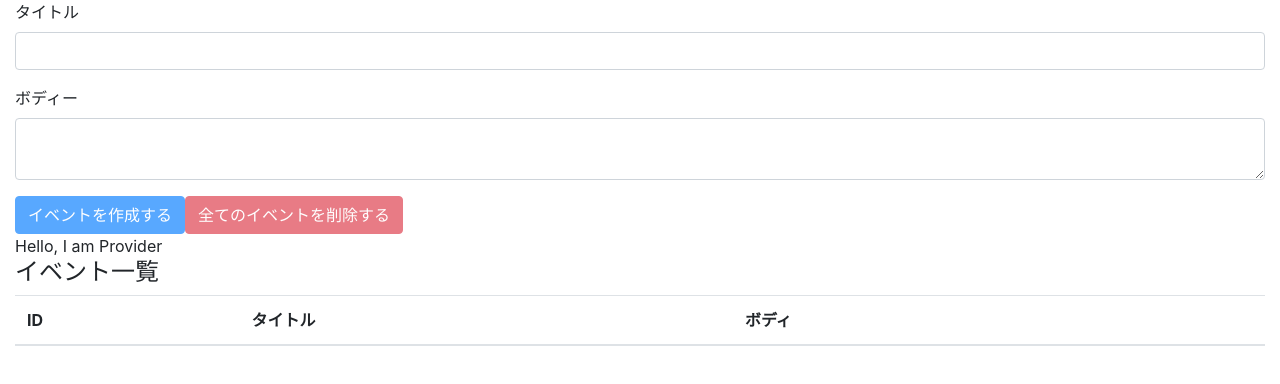
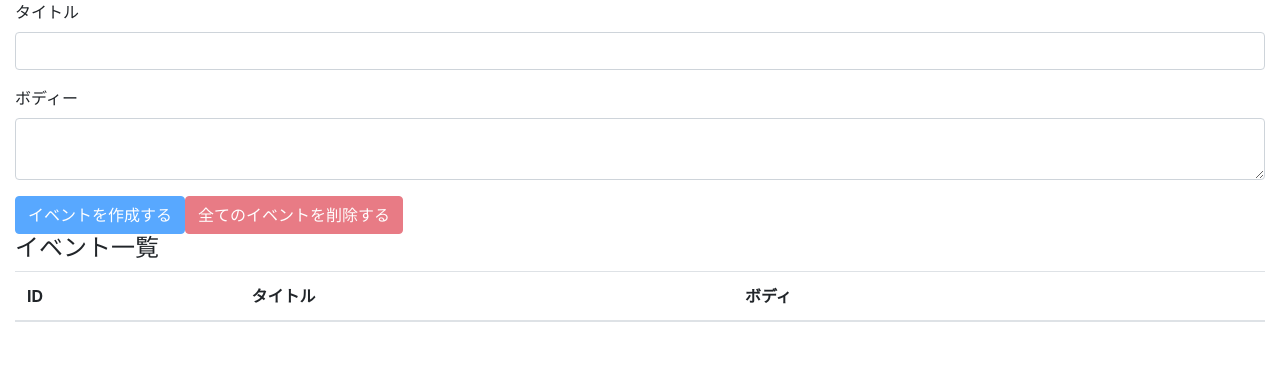
Before and after one commit to mirainonakamura/react-hooks, a React (Create React App) app: page / in a window 1280 px wide. Shown: the top 384 px of the page. Built offline with nearby package versions, Linux system fonts and the light colour scheme.

Commit message:
useContext

```diff
--- a/src/components/App.js
+++ b/src/components/App.js
@@ -6,16 +6,14 @@
 import AppContext from "../contexts/AppContext";
 import reducer from '../reducers'
 
-console.log(AppContext)
-
 const App = () => {
   const [state, dispatch] = useReducer(reducer, [])
 
   return (
-    <AppContext.Provider value={'Hello, I am Provider'}>
+    <AppContext.Provider value={{state, dispatch}}>
       <div className="container-fluid">
-        <EventForm state={state} dispatch={dispatch} />
-        <Events state={state} dispatch={dispatch} />
+        <EventForm/>
+        <Events/>
       </div>
     </AppContext.Provider>
   )
--- a/src/components/Event.js
+++ b/src/components/Event.js
@@ -1,8 +1,10 @@
-import React from "react";
+import React, {useContext} from "react";
 
 import { DELETE_EVENT } from '../actions'
+import AppContext from "../contexts/AppContext";
 
-const Event = ({dispatch, event}) => {
+const Event = ( {event} ) => {
+  const {dispatch} = useContext(AppContext)
   const id = event.id
   const handleClickDeleteButton = () => {
     if (window.confirm(`id:"+ ${id} + "のイベントを削除しますか?`)){
--- a/src/components/EventForm.js
+++ b/src/components/EventForm.js
@@ -1,7 +1,9 @@
-import React, { useState } from "react";
+import React, { useState, useContext} from "react";
 import { CREATE_EVENT, DELETE_ALL_EVENT } from '../actions'
+import AppContext from "../contexts/AppContext";
 
-const EventForm = ({ state, dispatch }) => {
+const EventForm = () => {
+  const { state, dispatch } = useContext(AppContext)
   const [title, setTitle] = useState('')
   const [body, setBody] = useState('')
 
--- a/src/components/Events.js
+++ b/src/components/Events.js
@@ -2,11 +2,10 @@
 import React, { useContext } from "react";
 import AppContext from "../contexts/AppContext";
 
-const Events = ({state, dispatch}) => {
-  const value = useContext(AppContext)
+const Events = () => {
+  const { state } = useContext(AppContext)
   return (
     <>
-      <div>{value}</div>
       <h4>イベント一覧</h4>
       <table className="table table-hover">
         <thead>
@@ -18,7 +17,7 @@
         </tr>
         </thead>
         <tbody>
-        {state.map((event, index) => (<Event key={index} event={event} dispatch={dispatch}/>))}
+        {state.map((event, index) => (<Event key={index} event={event}/>))}
         </tbody>
       </table>
     </>
```
